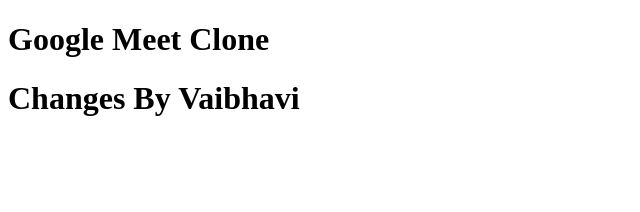
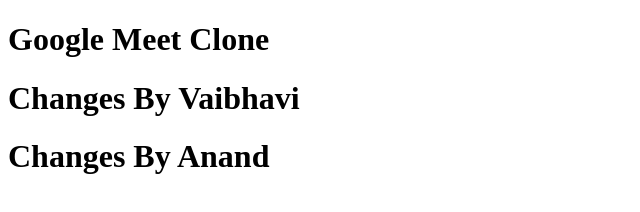
Before and after one commit to AnandShirbhaiyye/google-meet-clone-group-a, a plain HTML site: page index.html in a window 1280 px wide. Shown: the whole page, without its empty margins (0-640 px from the left). Drawn offline with Linux system fonts and the light colour scheme.

Commit message:
changes by Anand

```diff
--- a/index.html
+++ b/index.html
@@ -6,5 +6,6 @@
 <body>
   <h1>Google Meet Clone</h1>
   <h1> Changes By Vaibhavi </h1>
+  <h1>Changes By Anand</h1>
 </body>
 </html>
```
